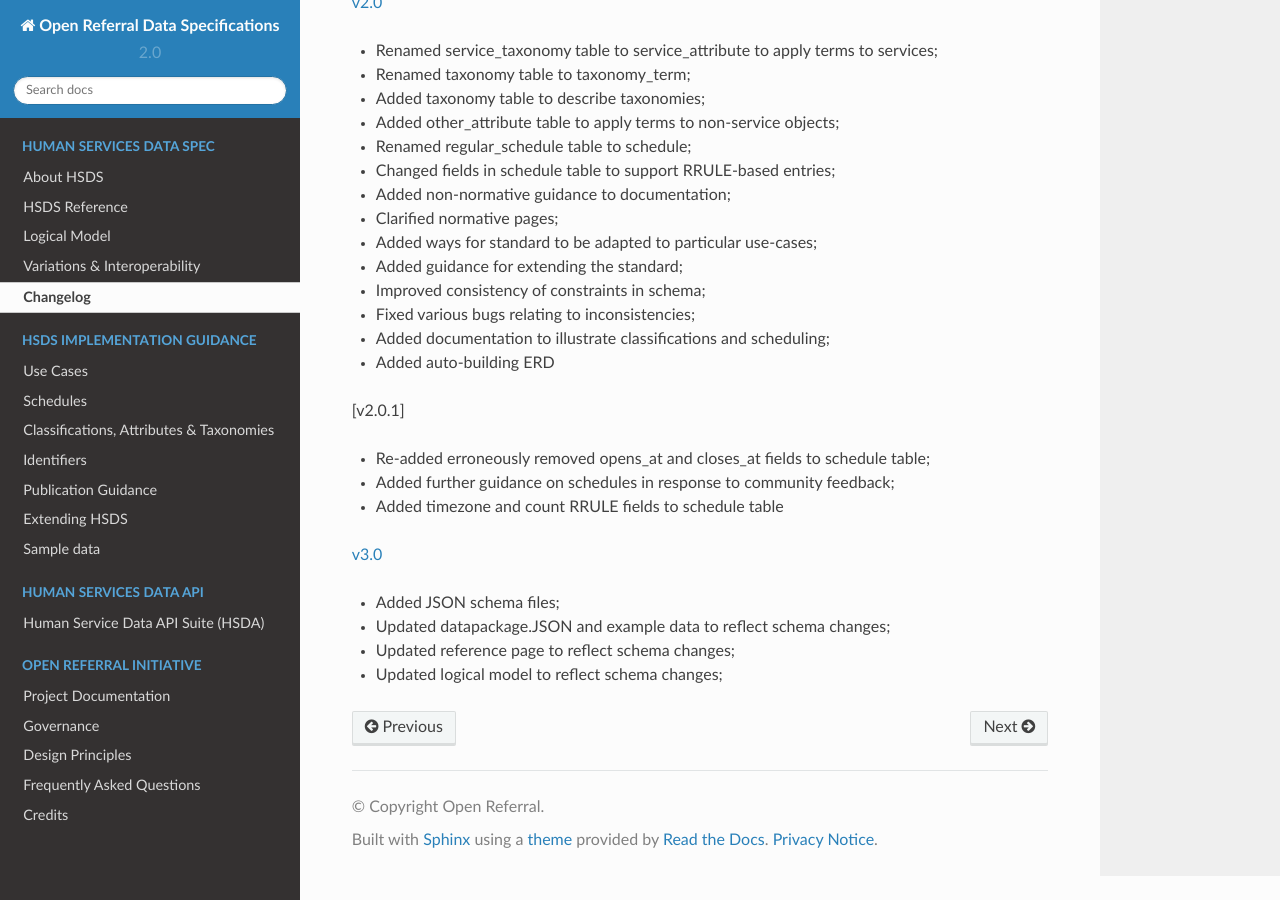
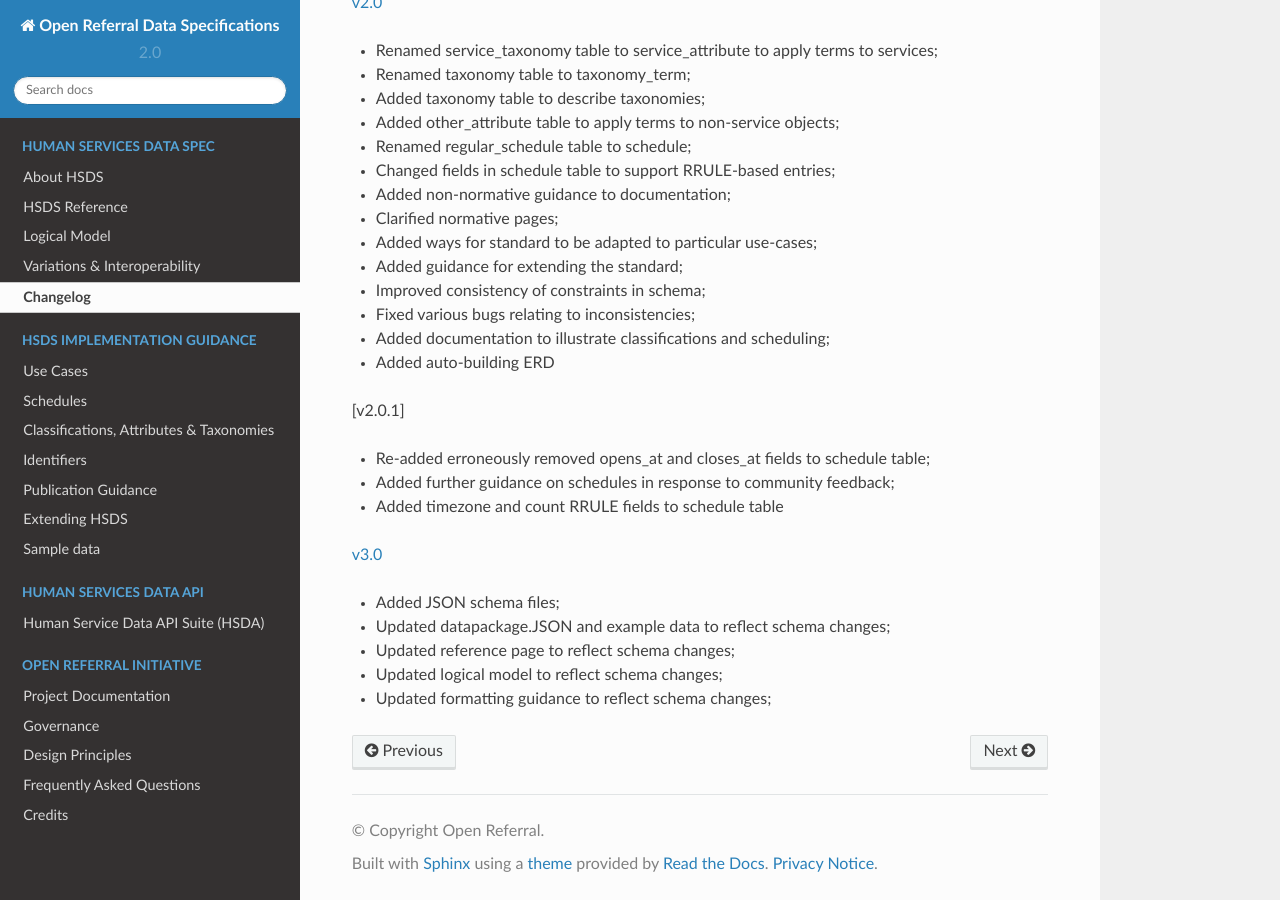
Before and after one commit to openreferral/specification, a Sphinx documentation site: the page built from docs/hsds/changelog.md, in a window 1280 px wide and 900 px high, scrolled down 1993 px. Built offline with Sphinx 7.4.7 and the Read the Docs theme 2.0.0, drawn with Linux system fonts in a browser that asks for light colours; pages that are not in the unit, such as notebooks, are missing from menus; a script that is not in the unit is left out; comment, search, counter and statistics services are not loaded.

Commit message:
update changelog

```diff
--- a/docs/hsds/changelog.md
+++ b/docs/hsds/changelog.md
@@ -104,3 +104,4 @@ No changes.
 * Updated datapackage.JSON and example data to reflect schema changes;
 * Updated reference page to reflect schema changes;
 * Updated logical model to reflect schema changes;
+* Updated formatting guidance to reflect schema changes;
```
